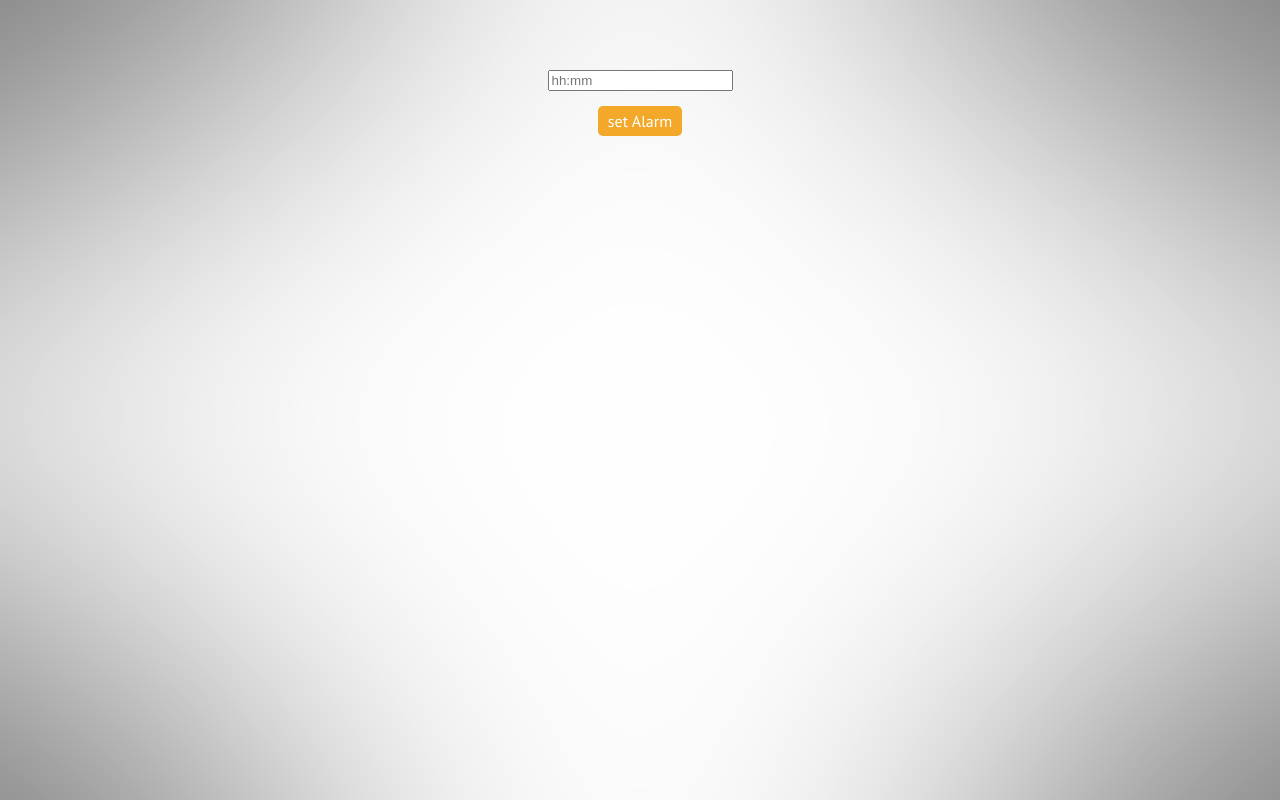
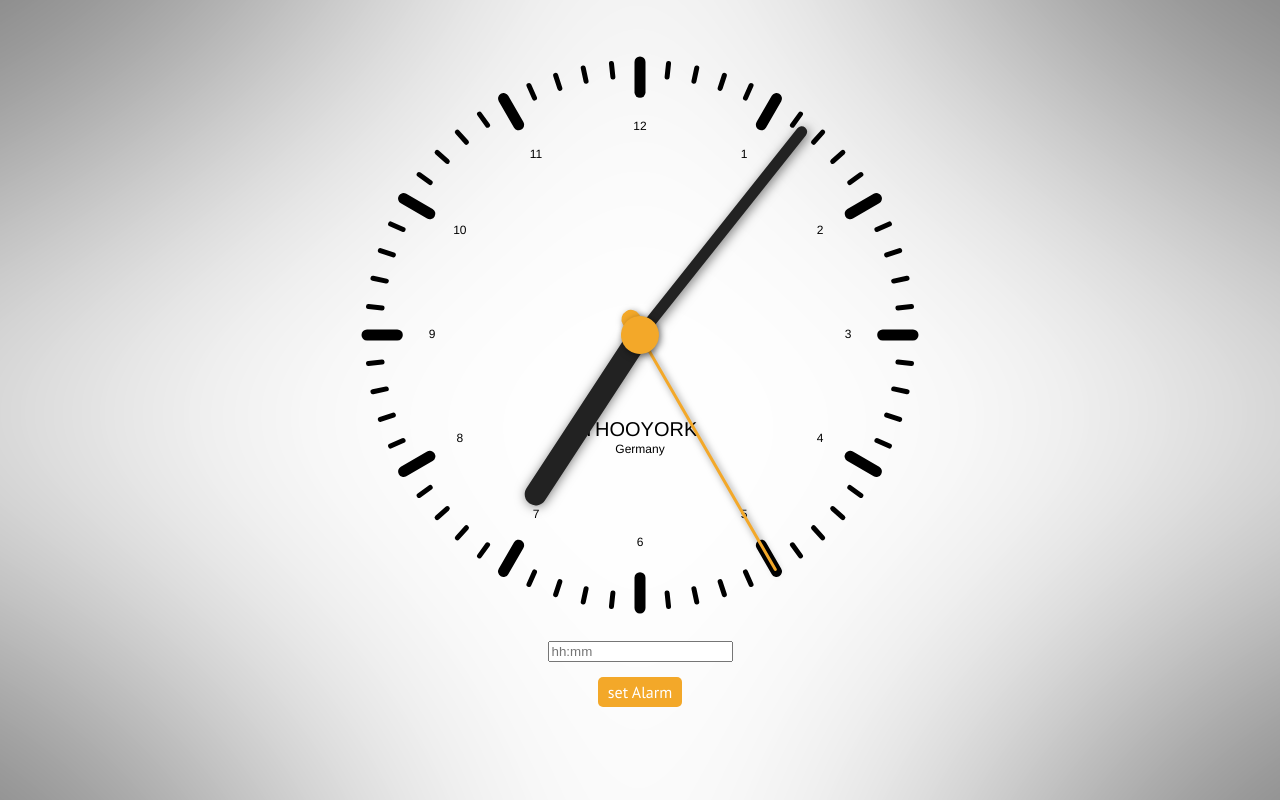
Before and after one commit to thooyork/thooClock, a plain HTML site: page index.html in a window 1280 px wide. Drawn offline with nearby package versions, Linux system fonts and the light colour scheme.

Commit message:
Fix example for Firefox

```diff
--- a/index.html
+++ b/index.html
@@ -35,7 +35,7 @@
 
 		//clock plugin constructor
 		$('#myclock').thooClock({
-			size:document.height/1.4,
+			size:$(document).height()/1.4,
 			onAlarm:function(){
 				//all that happens onAlarm
 				$('#alarm1').show();
```
